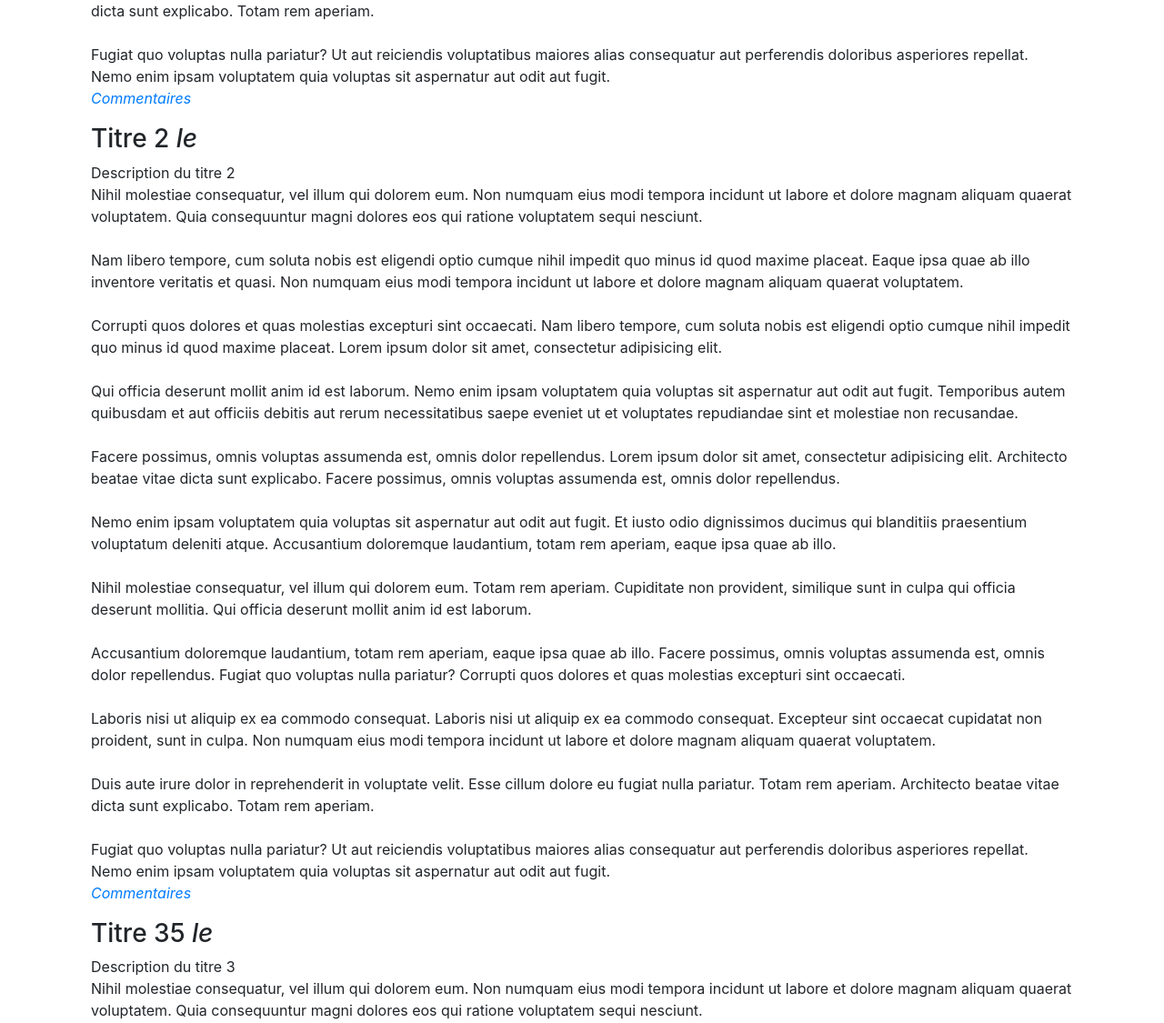
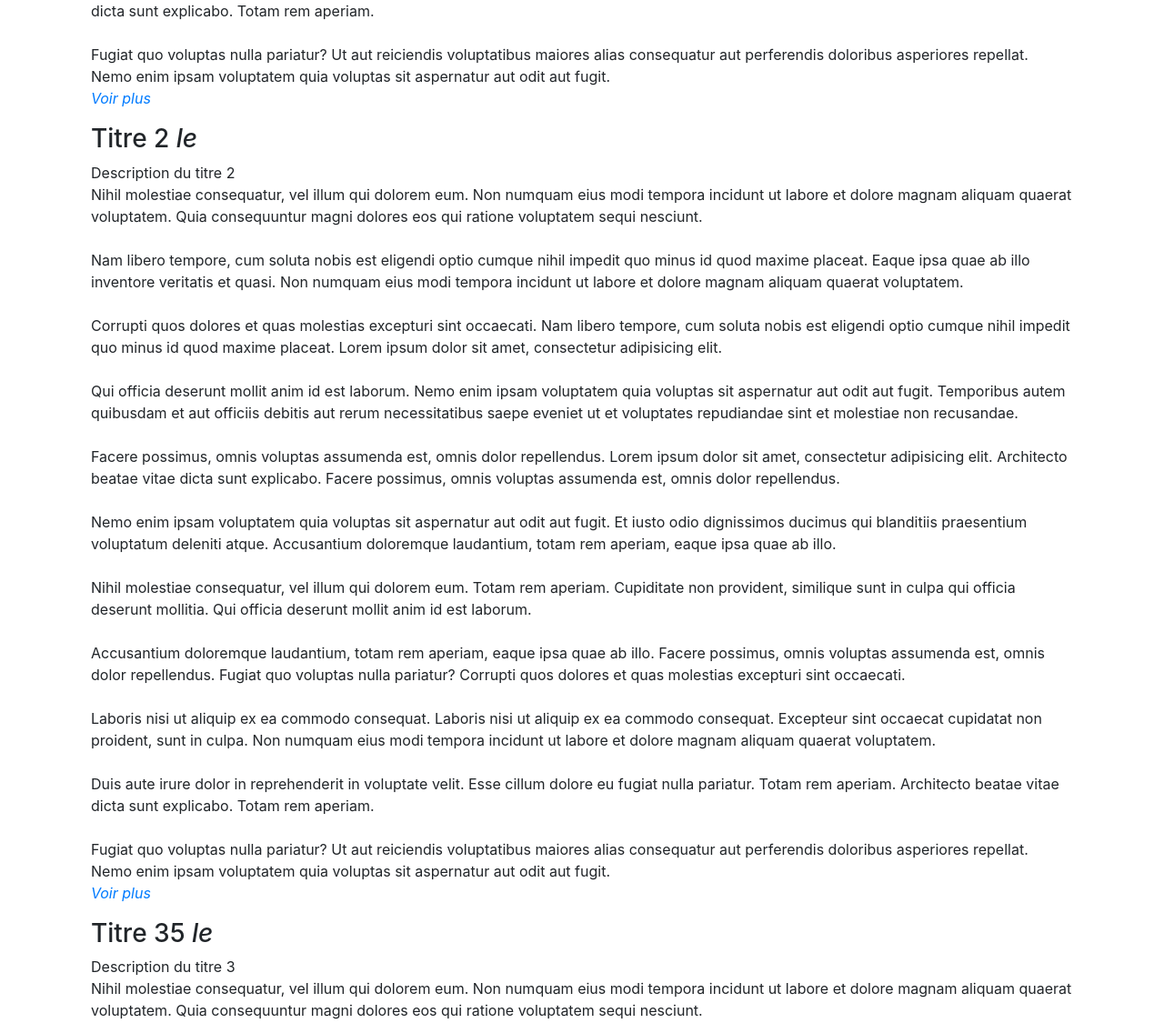
Before and after one commit to WainlaiN/Projet-5, a PHP site: page / in a window 1280 px wide. Shown: the part 891-2016 px from the top of the page at 91% size. Run offline with PHP 8.4, Linux system fonts and the light colour scheme; data comes from the database, SQL or seed files in the repository.

Commit message:
Rename src folder as App

```diff
--- a/App/Core/Database.php
+++ b/App/Core/Database.php
@@ -36,7 +36,7 @@ class Database
                 return $req->fetchObject($this->model);
             } else {
 
-                return $req->fetchAll();
+                return $req->fetchAll(PDO::FETCH_OBJ);
             }
 
         } else {
--- a/view/frontend/ViewListPosts.php
+++ b/view/frontend/ViewListPosts.php
@@ -19,7 +19,7 @@
                 <br/>
                 <?= nl2br(htmlspecialchars($data->getDescription())); ?>
                 <br/>
-                <em><a href="./index.php?action=post&amp;id=<?= $data->getId() ?>">Commentaires</a></em>
+                <em><a href="./index.php?action=post&amp;id=<?= $data->getId() ?>">Voir plus</a></em>
             </p>
         </div>
     </div>
```
